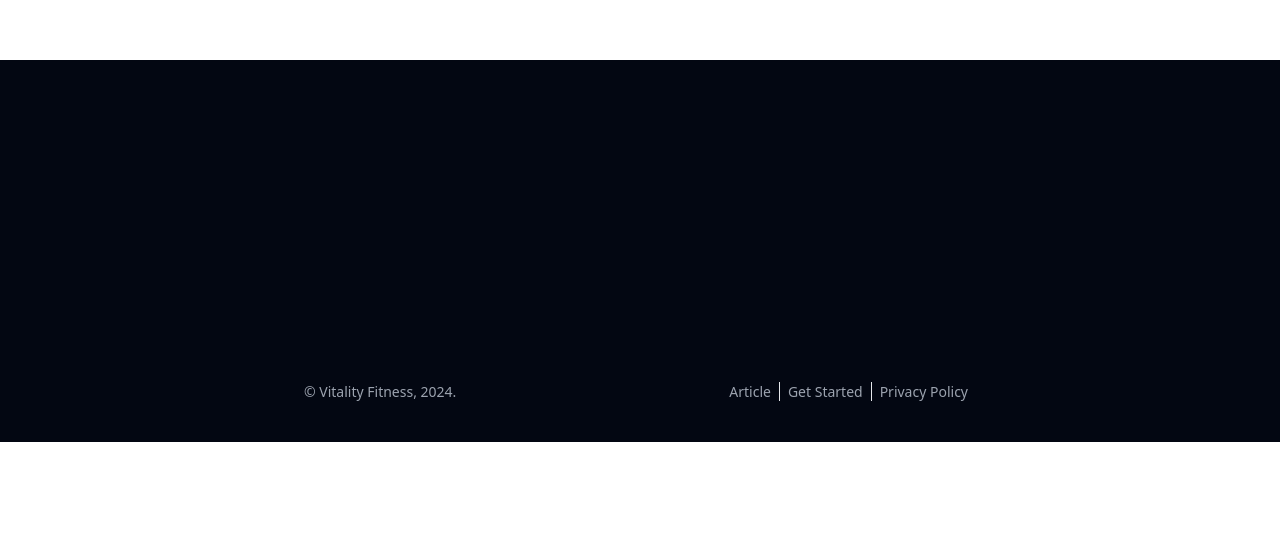
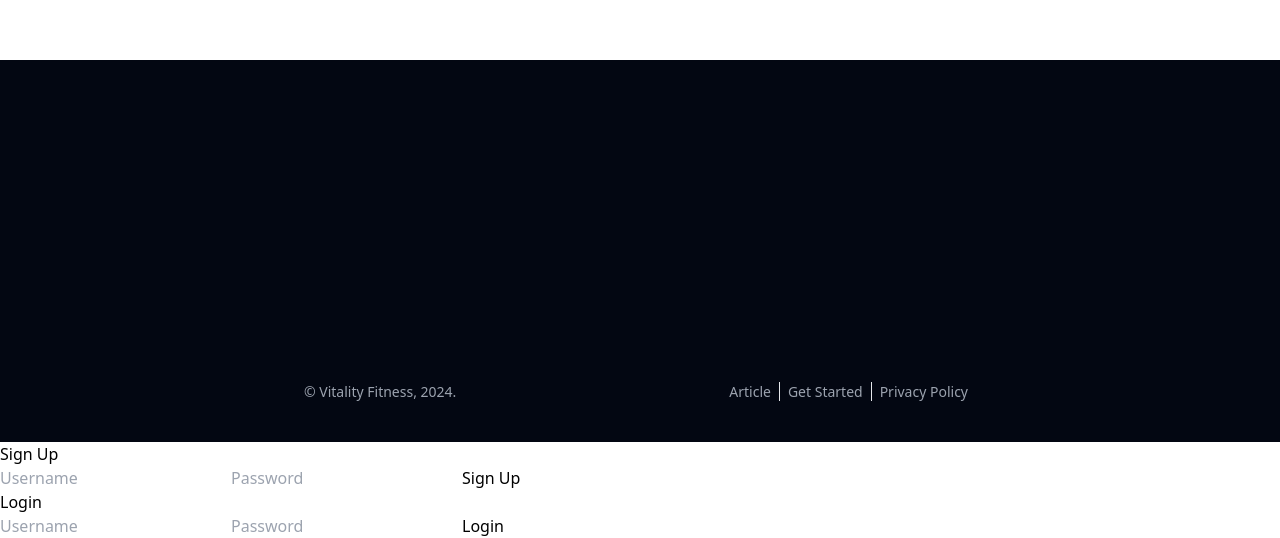
Before and after one commit to tosvic/Old-Tech-Gees-fitness-app, a React (Vite) app: page / in a window 1280 px wide. Shown: the part 3258-3796 px from the top of the page. Before the commit the page ends 3700 px from the top, so only its background shows below. Built offline with nearby package versions, Linux system fonts and the light colour scheme.

Commit message:
loginsinup

```diff
--- a/src/App.jsx
+++ b/src/App.jsx
@@ -1,6 +1,8 @@
 import Banner from "./assets/components/Banner.jsx"
 import Footer from "./assets/components/Footer.jsx"
 import Nav from "./assets/components/Nav.jsx"
+import SignUp from "./assets/components/loginsignup/Signup.jsx"
+import Login from "./assets/components/loginsignup/Login.jsx"
 
 
 function App() {
@@ -13,6 +15,8 @@ function App() {
       <Nav />
       <Banner />
       <Footer />
+      <SignUp />
+      <Login />
 
       </div>
     </>
--- /dev/null
+++ b/src/assets/components/loginsignup/Login.jsx
@@ -0,0 +1,34 @@
+import React, { useState } from 'react';
+
+const Login = ({ onLogin }) => {
+  const [username, setUsername] = useState('');
+  const [password, setPassword] = useState('');
+
+  const handleLogin = (e) => {
+    e.preventDefault();
+    onLogin({ username, password });
+  };
+
+  return (
+    <>
+      <h2>Login</h2>
+      <form onSubmit={handleLogin}>
+        <input
+          type="text"
+          placeholder="Username"
+          value={username}
+          onChange={(e) => setUsername(e.target.value)}
+        />
+        <input
+          type="password"
+          placeholder="Password"
+          value={password}
+          onChange={(e) => setPassword(e.target.value)}
+        />
+        <button type="submit">Login</button>
+      </form>
+    </>
+  );
+};
+
+export default Login;
--- /dev/null
+++ b/src/assets/components/loginsignup/Signup.jsx
@@ -0,0 +1,34 @@
+import React,{ useState } from 'react';
+
+const SignUp = ({ onSignUp }) => {
+  const [username, setUsername] = useState("")
+  const [password, setPassword] = useState("")
+
+  const handleSignUp = (e) => {
+    e.preventDefault();
+    onSignUp({ username, password });
+  };
+
+  return (
+    <>
+      <h2>Sign Up</h2>
+      <form onSubmit={handleSignUp}>
+        <input
+          type="text"
+          placeholder="Username"
+          value={username}
+          onChange={(e) => setUsername(e.target.value)}
+        />
+        <input
+          type="password"
+          placeholder="Password"
+          value={password}
+          onChange={(e) => setPassword(e.target.value)}
+        />
+        <button type="submit">Sign Up</button>
+      </form>
+    </>
+  );
+};
+
+export default SignUp;
```
